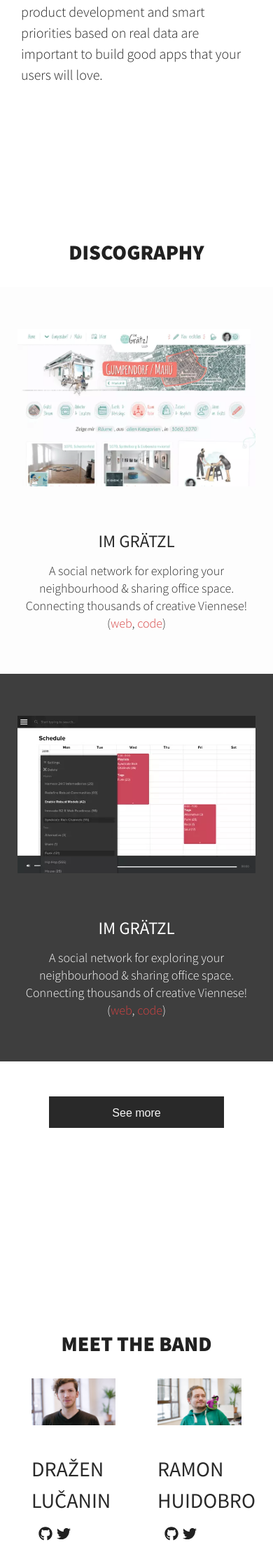
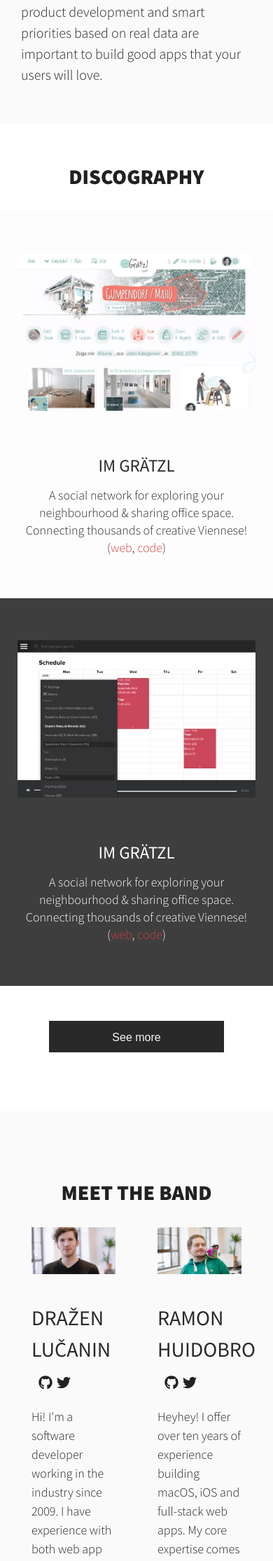
Before and after one commit to punkrockdev/punkrockdev.github.io, a Jekyll site: the page built from index.md, in a window 390 px wide. Shown: the part 1400-3631 px from the top of the page at 70% size. Built offline with Jekyll 4.4.1, drawn with Linux system fonts in a browser that asks for light colours; nearby versions of some CDN libraries; comment, search, counter and statistics services are not loaded.

Commit message:
add responsive gutters

```diff
--- a/_sass/_helpers.scss
+++ b/_sass/_helpers.scss
@@ -1,6 +1,16 @@
 %section-gutter {
   padding-top: 12vh;
-  padding-bottom: 12vh;;
+  padding-bottom: 12vh;
+
+  @include media-query($on-laptop) {
+    padding-top: 8vh;
+    padding-bottom: 8vh;
+  }
+
+  @include media-query($on-palm) {
+    padding-top: 6vh;
+    padding-bottom: 6vh;
+  }
 }
 
 @mixin portfolio-item($bg, $txt) {
@@ -8,6 +18,14 @@
   > * {
     color: $txt;
   }
+}
+
+.grey-background {
+  background-color: #fafafa;
+}
+
+.white-background {
+  background-color: #fff;
 }
 
 .vcenter {
```
